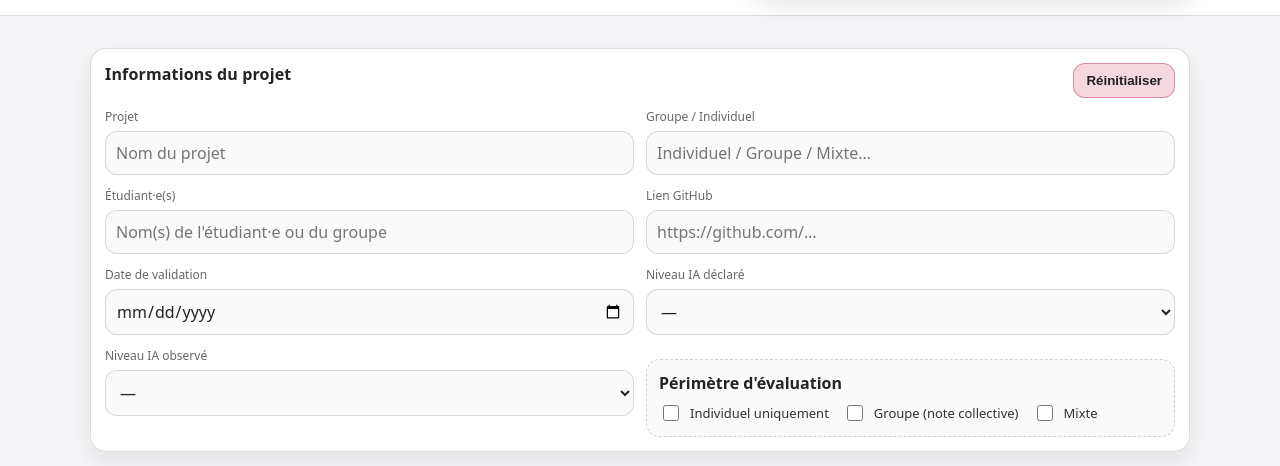
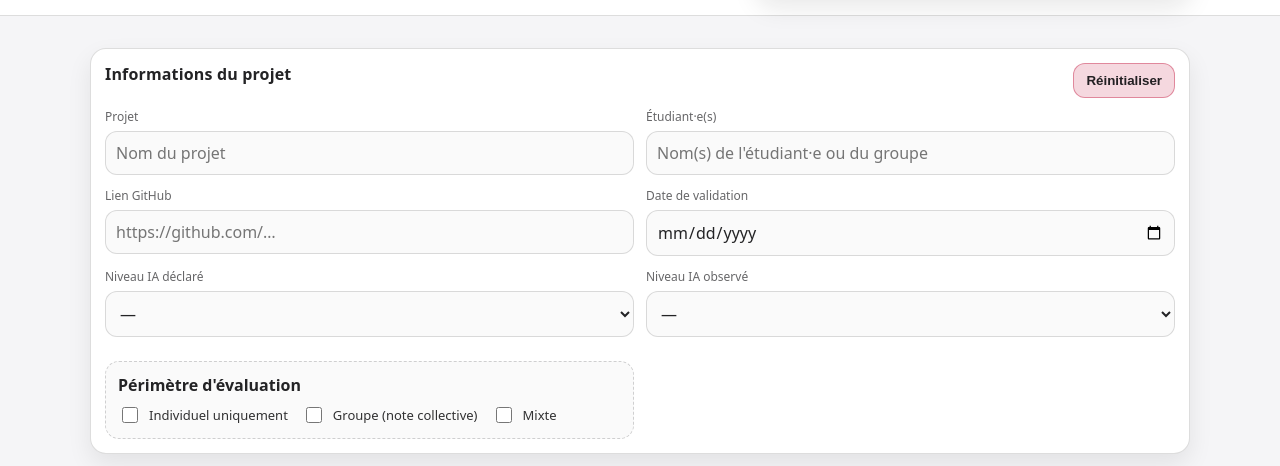
Before and after one commit to ayarii/Project-Evaluation-Meets-Generative-AI, a website: page grille.html in a window 1280 px wide. Shown: the part 304-770 px from the top of the page. Drawn offline with Linux system fonts and the light colour scheme.

Commit message:
remove type of project

```diff
--- a/grille.html
+++ b/grille.html
@@ -70,10 +70,7 @@
             <span>Projet</span>
             <input name="projectName" type="text" placeholder="Nom du projet" />
           </label>
-          <label class="field">
-            <span>Groupe / Individuel</span>
-            <input name="mode" type="text" placeholder="Individuel / Groupe / Mixte…" />
-          </label>
+
           <label class="field">
             <span>Étudiant·e(s)</span>
             <input name="student" type="text" placeholder="Nom(s) de l'étudiant·e ou du groupe" />
```
Also changed, not shown: grille-competences.html (+1 -4 lines).
